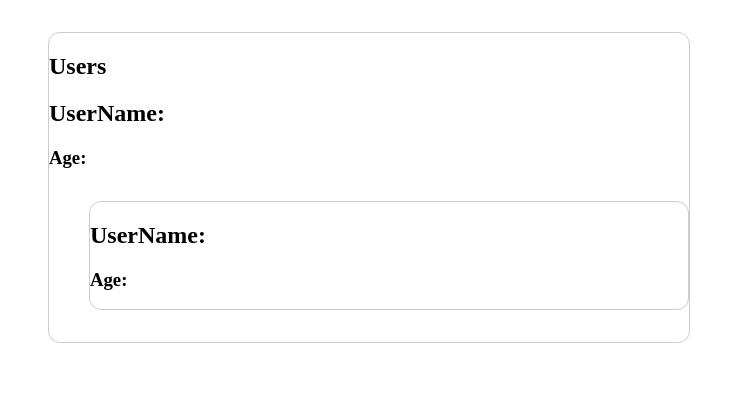
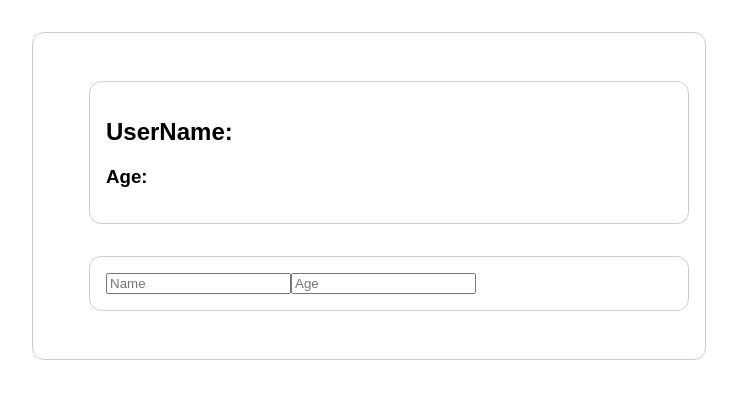
Before and after one commit to michael-kestler/cmp-communication-assignment-problem, a Vue app: page / in a window 1280 px wide. Shown: the top 398 px of the page, without its empty margins (271-1008 px from the left). Built offline with nearby package versions, Linux system fonts and the light colour scheme.

Commit message:
moved styles to app.vue and modified styling

```diff
--- a/src/App.vue
+++ b/src/App.vue
@@ -1,9 +1,11 @@
 <template>
 <section>
-    <header><h1>Users</h1></header>
+    <!-- <header><h1>Users</h1></header> -->
     <!-- <new-user @add-user="addUser"></new-user> -->
-    <h2>UserName: {{userName}}</h2>
-    <h3>Age: {{age}}</h3>
+    <!-- <h2>UserName: {{userName}}</h2>
+    <h3>Age: {{age}}</h3> -->
+     <!-- <input type="text" placeholder="Name"/>
+    <input type="text" placeholder="Age"/>  -->
     <ul>
         <active-user>
             v-for="user in users"
@@ -13,9 +15,9 @@
             :age="user.age"
         </active-user>
 
-        <!-- <user-data>
-            v-for="user"
-        </user-data> -->
+        <user-data>
+
+        </user-data>
     </ul>
 </section>
 </template>
@@ -23,7 +25,7 @@
 <script>
 import ActiveUser from './components/ActiveUser.vue';
     export default{
-  components: { ActiveUser},
+  components: { ActiveUser },
         data() {
             return{
                 users: [
@@ -60,3 +62,21 @@ import ActiveUser from './components/ActiveUser.vue';
 
 
 </script>
+
+
+<style>
+    html{
+        font-family: sans-serif;
+    }
+
+    section{
+        margin: 2rem auto;
+        max-width: 40rem;
+        border-radius: 12px;
+        border: 1px solid #ccc;
+        padding: 1rem
+    }
+
+
+
+</style>
--- a/src/components/ActiveUser.vue
+++ b/src/components/ActiveUser.vue
@@ -42,14 +42,3 @@ export default{
 }
 
 </script>
-
-<style>
-    section{
-        margin: 2rem auto;
-        max-width: 40rem;
-        border-radius: 12px;
-        border: 1px solid #ccc;
-    }
-
-
-</style>
```
